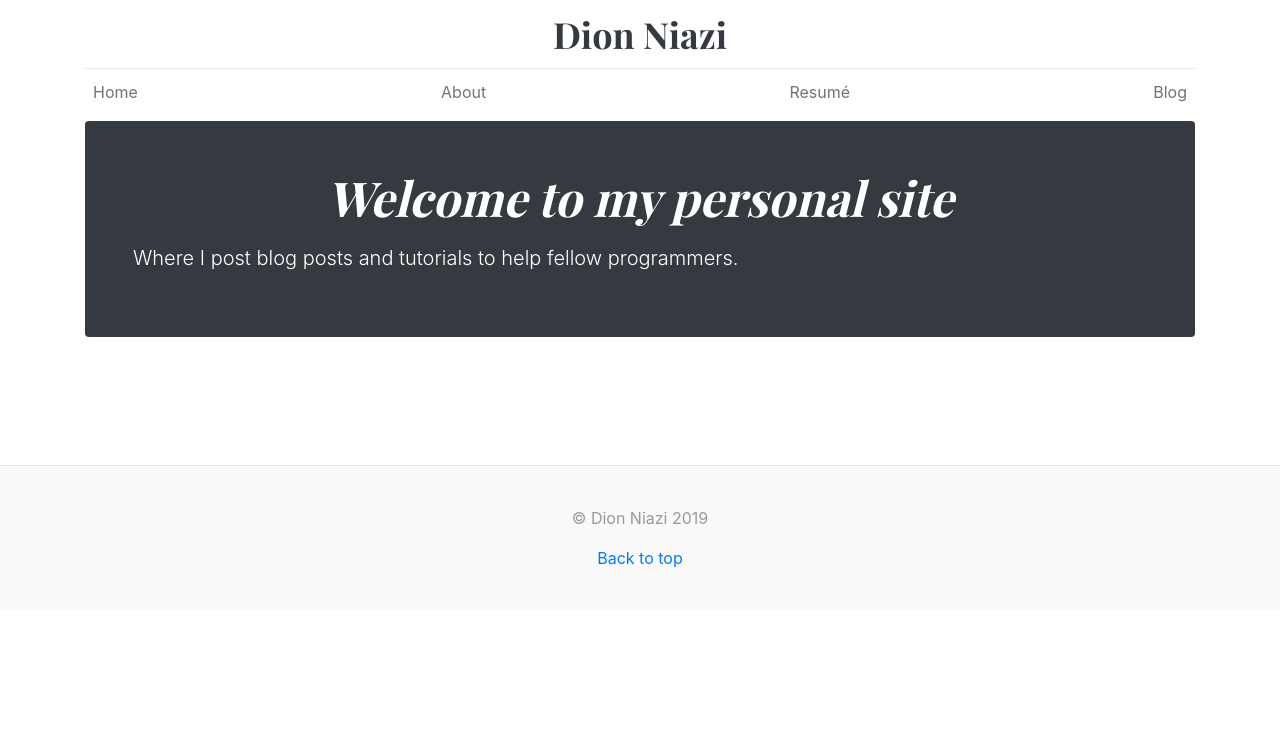
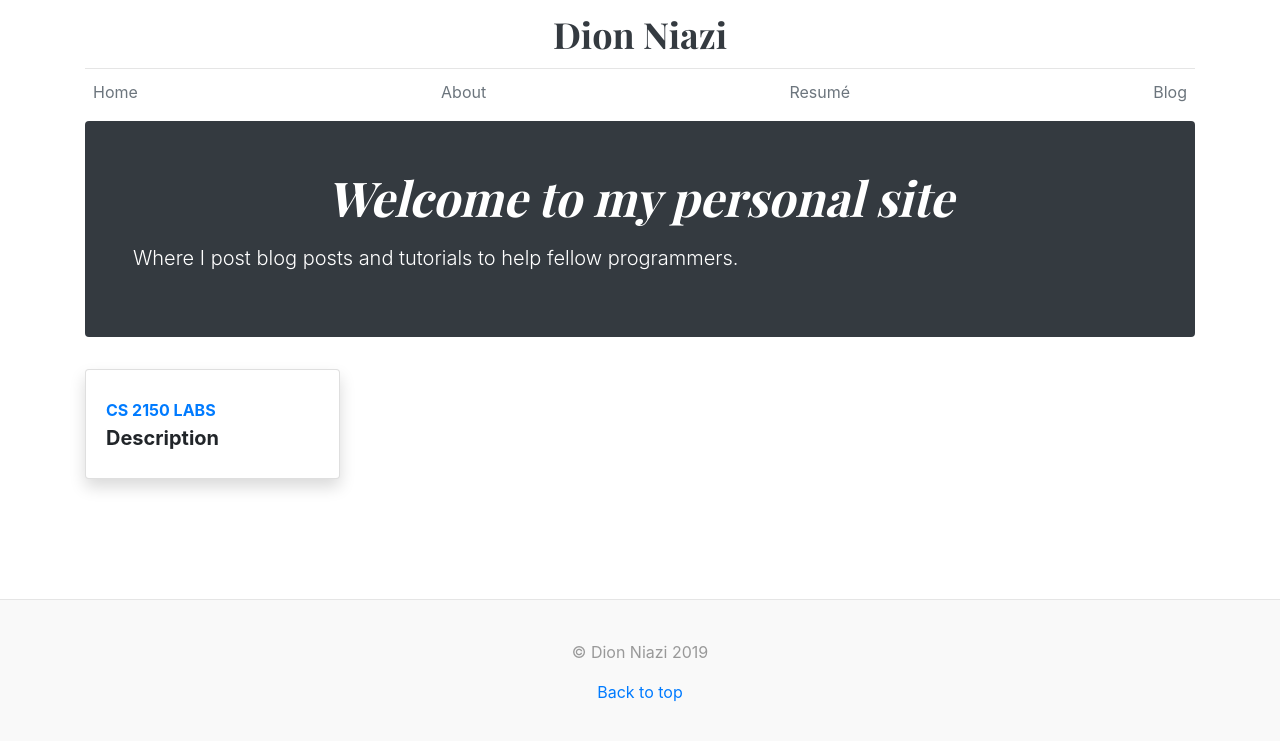
Before and after one commit to dn3gy/dn3gy.github.io, a Jekyll site: the page built from index.html, in a window 1280 px wide. Shown: the top 741 px of the page. Built offline with Jekyll 4.4.1, drawn with Linux system fonts in a browser that asks for light colours.

Commit message:
Recent Updates to Site

```diff
--- a/index.html
+++ b/index.html
@@ -8,6 +8,23 @@ title: Dion's Site
         <h1 class="display-4 font-italic text-center">Welcome to my personal site</h1>
         <p class="lead my-3">Where I post blog posts and tutorials to help fellow programmers.</p><!-- Also below are some memes I find funny but relatable as a programmer and thought I'd share</p>-->
         <!--<p class="lead mb-0"><a href="/" class="text-white font-weight-bold">Continue reading...</a></p>-->
+    </div>
+</div>
+<div class="row">
+    <div class="col-xl-3 col-md-6 mb-4">
+        <div class="card border-left-primary shadow h-100 py-2">
+          <div class="card-body">
+                <div class="row no-gutters align-items-center">
+                  <div class="col mr-2">
+                    <div class="text-xs font-weight-bold text-primary text-uppercase mb-1">CS 2150 Labs</div>
+                    <div class="h5 mb-0 font-weight-bold text-gray-800">Description</div>
+                  </div>
+                  <div class="col-auto">
+                    <i class="fas fa-calendar fa-2x text-gray-300"></i>
+                  </div>
+                </div>
+              </div>
+        </div>
     </div>
 </div>
 <br/><br/><br/><br/>
```
